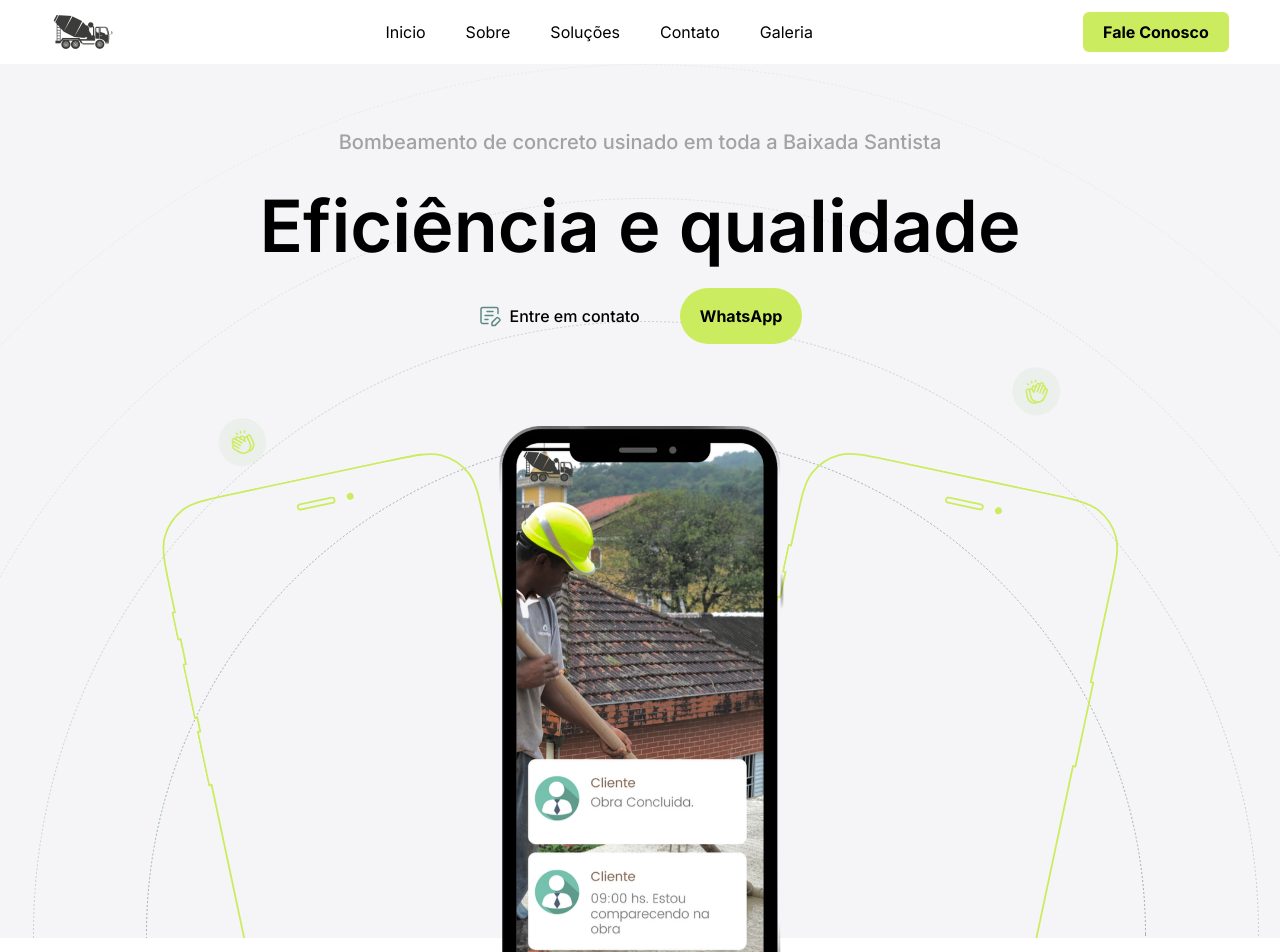
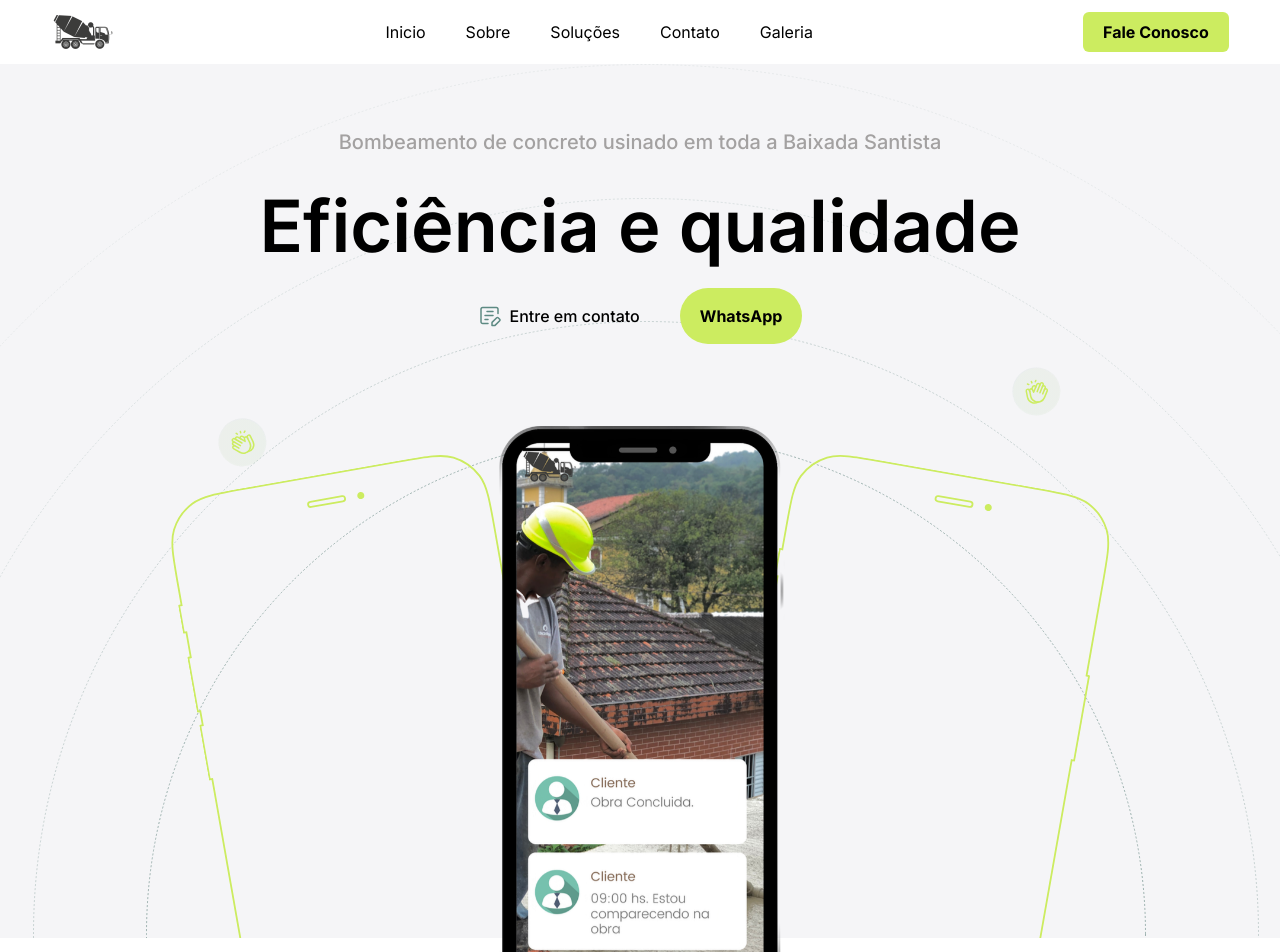
Before and after one commit to gabrielglp/ConcreBomba, a Next.js app: page / in a window 1280 px wide. Shown: the top 952 px of the page. Built offline with nearby package versions, Linux system fonts and the light colour scheme.

Commit message:
feat: animação de title e nos smartphones ao entrar na page/ nova lib instalada

```diff
--- a/package.json
+++ b/package.json
@@ -10,6 +10,7 @@
   },
   "dependencies": {
     "glob": "^10.4.1",
+    "gsap": "^3.12.5",
     "inflight": "^1.0.6",
     "next": "14.2.4",
     "react": "^18",
--- a/src/components/SectionHero.tsx
+++ b/src/components/SectionHero.tsx
@@ -1,3 +1,7 @@
+'use client'
+
+import { useEffect, useRef } from "react";
+
 import Image from "next/image";
 
 import { Container } from "./Container";
@@ -6,12 +10,48 @@ import IconFile from "@/assets/icon-file.svg"
 import IconHand from "@/assets/icon-hand.svg"
 import IconHand02 from "@/assets/icon-hand-02.svg"
 import IconMockup from "@/assets/mockup.svg"
+import gsap from "gsap";
 
 export function SectionHero() {
+
+    const textHeroRef = useRef(null);
+    const mockupLeftRef = useRef(null);
+    const mockupRightRef = useRef(null);
+
+    useEffect(() => {
+        const textHero = textHeroRef.current
+        const mleft = mockupLeftRef.current
+        const mRight = mockupRightRef.current
+
+        gsap.fromTo(mleft, {
+            rotate: 0
+        }, {
+            rotate: -10,
+            duration: 1
+        })
+
+        gsap.fromTo(mRight, {
+            rotate: 0
+        }, {
+            rotate: 10,
+            duration: 1
+        })
+
+        gsap.fromTo(textHero, {
+            opacity: 0,
+            y: 20
+        }, {
+            opacity: 1,
+            y: 0,
+            duration: 1,
+            ease: 'power4.out'
+        })
+    }, []);
+
     return (
         <section className="relative w-full h-sectionHero bg-hero bg-no-repeat bg-light-gray pt-16 bg-top overflow-hidden">
             <Container className="flex flex-col items-center">
-                <div className="w-full max-w-text-hero text-center">
+                <div className="w-full max-w-text-hero text-center opacity-0" ref={textHeroRef}>
                     <h3 className="text-xl font-medium text-gray-actived mb-4">Bombeamento de concreto usinado em toda a Baixada Santista</h3>
                     <h1 className="text-6xl/normal md:text-7xl/normal font-semibold mb-2">Eficiência e qualidade</h1>
                     <div className="flex items-center justify-center gap-10">
@@ -44,12 +84,14 @@ export function SectionHero() {
                     <Image
                         src={IconMockup}
                         alt="Mockup"
-                        className="relative -rotate-12 top-[18px] left-[53px]"
+                        className="relative top-[18px] left-[53px]"
+                        ref={mockupLeftRef}
                     />
                     <Image
                         src={IconMockup}
                         alt="Mockup"
-                        className="relative rotate-12 top-[18px] right-[53px]"
+                        className="relative top-[18px] right-[53px]"
+                        ref={mockupRightRef}
                     />
                 </div>
             </Container>
```
Also changed, not shown: 1 other file (tests, documents, lock files or other folders).
